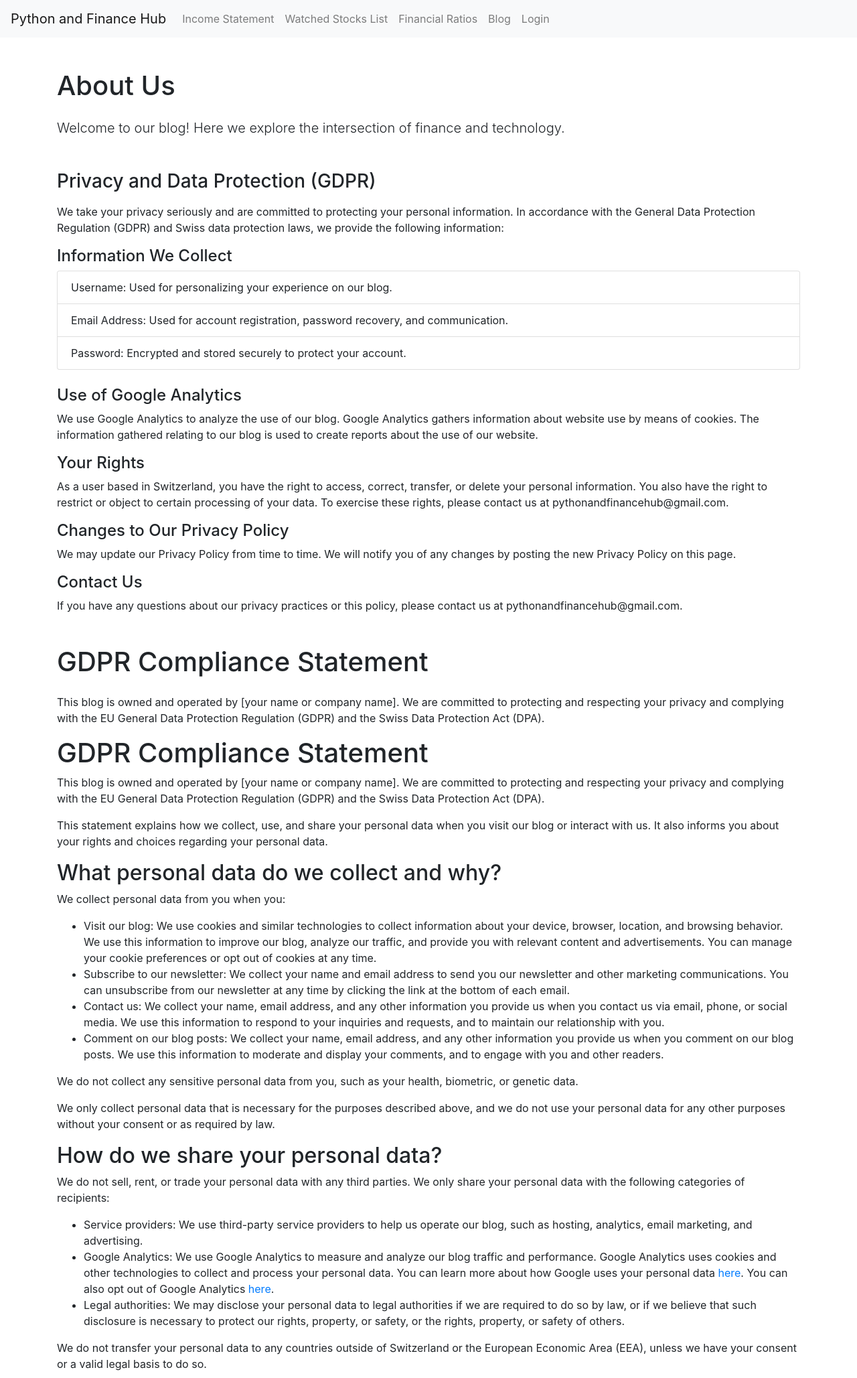
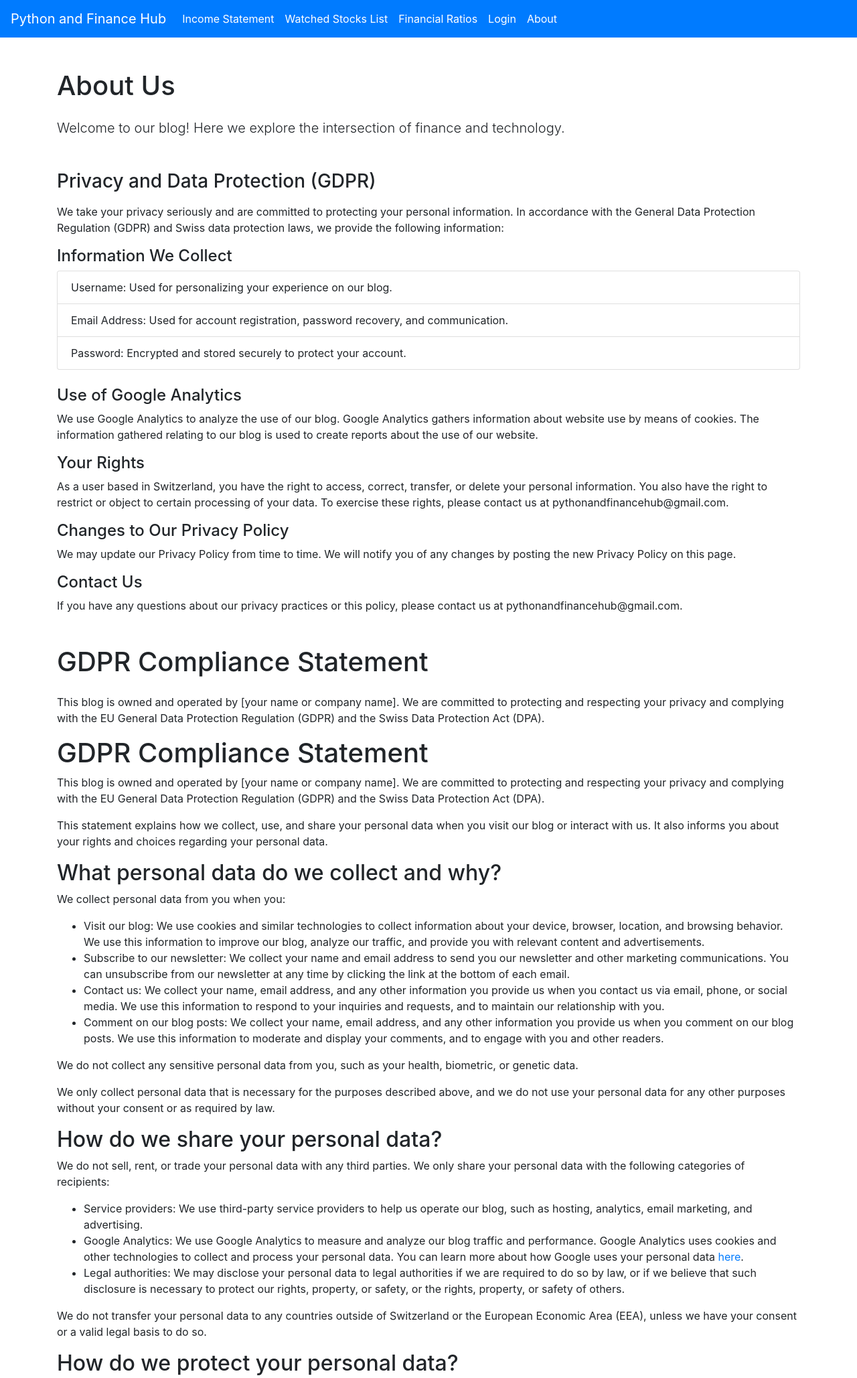
Before and after one commit to jomarca4/financials_django_app, a Django app: page /about/ in a window 1280 px wide. Shown: the top 2057 px of the page at 67% size. Run offline with Django 3.2, Linux system fonts and the light colour scheme; some libraries are stand-ins or nearby versions.

Commit message:
about page

```diff
--- a/financials/templates/financials/about.html
+++ b/financials/templates/financials/about.html
@@ -40,7 +40,7 @@
 <h2>What personal data do we collect and why?</h2>
 <p>We collect personal data from you when you:</p>
 <ul>
-<li>Visit our blog: We use cookies and similar technologies to collect information about your device, browser, location, and browsing behavior. We use this information to improve our blog, analyze our traffic, and provide you with relevant content and advertisements. You can manage your cookie preferences or opt out of cookies at any time.</li>
+<li>Visit our blog: We use cookies and similar technologies to collect information about your device, browser, location, and browsing behavior. We use this information to improve our blog, analyze our traffic, and provide you with relevant content and advertisements. </li>
 <li>Subscribe to our newsletter: We collect your name and email address to send you our newsletter and other marketing communications. You can unsubscribe from our newsletter at any time by clicking the link at the bottom of each email.</li>
 <li>Contact us: We collect your name, email address, and any other information you provide us when you contact us via email, phone, or social media. We use this information to respond to your inquiries and requests, and to maintain our relationship with you.</li>
 <li>Comment on our blog posts: We collect your name, email address, and any other information you provide us when you comment on our blog posts. We use this information to moderate and display your comments, and to engage with you and other readers.</li>
@@ -51,7 +51,7 @@
 <p>We do not sell, rent, or trade your personal data with any third parties. We only share your personal data with the following categories of recipients:</p>
 <ul>
 <li>Service providers: We use third-party service providers to help us operate our blog, such as hosting, analytics, email marketing, and advertising. </li>
-<li>Google Analytics: We use Google Analytics to measure and analyze our blog traffic and performance. Google Analytics uses cookies and other technologies to collect and process your personal data. You can learn more about how Google uses your personal data <a href="https://policies.google.com/technologies/partner-sites?hl=en-US">here</a>. You can also opt out of Google Analytics <a href="^2^">here</a>.</li>
+<li>Google Analytics: We use Google Analytics to measure and analyze our blog traffic and performance. Google Analytics uses cookies and other technologies to collect and process your personal data. You can learn more about how Google uses your personal data <a href="https://policies.google.com/technologies/partner-sites?hl=en-US">here</a>.</li>
 <li>Legal authorities: We may disclose your personal data to legal authorities if we are required to do so by law, or if we believe that such disclosure is necessary to protect our rights, property, or safety, or the rights, property, or safety of others.</li>
 </ul>
 <p>We do not transfer your personal data to any countries outside of Switzerland or the European Economic Area (EEA), unless we have your consent or a valid legal basis to do so.</p>
--- a/financials/templates/financials/base.html
+++ b/financials/templates/financials/base.html
@@ -21,18 +21,32 @@
     }
     </style>
     {% endblock extra_css %}
+    <style>
+        .modern-blue {
+            background-color: #007BFF; /* Modern blue color */
+            color: white; /* Setting text color to white for contrast */
+        }
 
+        /* To ensure links are also white */
+        .modern-blue a {
+            color: white;
+            text-decoration: none; /* Optional: Removes underline from links */
+        }
+
+        .modern-blue a:hover {
+            color: #CCCCCC; /* Light grey color for hover effect, optional */
+        }
+        </style>
 </head>
 <body>
     <!-- Bootstrap Navbar -->
-    <nav class="navbar navbar-expand-lg navbar-light bg-light">
+<nav class="navbar navbar-expand-lg modern-blue">
     <a class="navbar-brand" href="#">Python and Finance Hub</a>
     <button class="navbar-toggler" type="button" data-toggle="collapse" data-target="#navbarNav" aria-controls="navbarNav" aria-expanded="false" aria-label="Toggle navigation">
         <span class="navbar-toggler-icon"></span>
     </button>
     <div class="collapse navbar-collapse" id="navbarNav">
         <ul class="navbar-nav">
-
             <li class="nav-item">
                 <a class="nav-link" href="{% url 'income-statement' 'AAPL' %}">Income Statement</a>
             </li>
@@ -42,28 +56,25 @@
             <li class="nav-item">
                 <a class="nav-link" href="{% url 'financial_ratios' %}">Financial Ratios</a>
             </li>
+            <!-- Login Button (only if user is not logged in) -->
+            {% if not user.is_authenticated %}
             <li class="nav-item">
-                    <a class="nav-link" href="{% url 'post_list' %}">Blog</a>
+                <a class="nav-link" href="{% url 'login' %}">Login</a>
+            </li>
+            {% endif %}
+            <li class="nav-item">
+                <a class="nav-link" href="{% url 'about' %}">About</a>
             </li>
             <!-- New Portfolio Links (only visible to logged-in users) -->
             {% if user.is_authenticated %}
             <li class="nav-item">
                 <a class="nav-link" href="{% url 'portfolio_list' %}">Portfolios</a>
             </li>
-
-                         {% endif %}
-                           <!-- Login Button (only if user is not logged in) -->
-            {% if not user.is_authenticated %}
-            <li class="nav-item">
-                <a class="nav-link" href="{% url 'login' %}">Login</a>
-            </li>
-            {% endif %}
             <!-- Logout Button -->
-            {% if user.is_authenticated %}
             <li class="nav-item">
                 <form method="post" action="{% url 'logout' %}" style="display: inline;">
                     {% csrf_token %}
-                    <button type="submit" class="btn btn-link nav-link">Logout</button>
+                    <button type="submit" class="btn btn-primary nav-link">Logout</button>
                 </form>
             </li>
             {% endif %}
@@ -73,6 +84,15 @@
 
     <!-- Main Content -->
     {% block content %}{% endblock content %}
+
+    {% block footer %}
+<footer class="modern-blue text-center text-lg-start">
+  <div class="text-center p-3" style="background-color: rgba(0, 0, 0, 0.2);">
+    © 2023 Python and Finance Hub:
+    <a class="text-dark" href="#">pythonfinancehub.com</a>
+  </div>
+</footer>
+{% endblock %}
 
 <!-- Cookie consent and conditional Google Analytics loading -->
 <script src="https://cdnjs.cloudflare.com/ajax/libs/cookieconsent2/3.1.1/cookieconsent.min.js"></script>
@@ -94,7 +114,7 @@
                 "message": "This website uses cookies to ensure you get the best experience on our website.",
                 "dismiss": "Allow cookies",
                 "link": "Learn more",
-                "href": "/privacy-policy"  // Link to your privacy policy page
+                "href": "about"  // Link to your privacy policy page
             },
             onInitialise: function(status) {
                 if (this.hasConsented()) {
```
Also changed, not shown: financials/templates/financials/portfolio_list.html (+6 -4 lines). Lines whose indentation alone changed are shown as unchanged.
